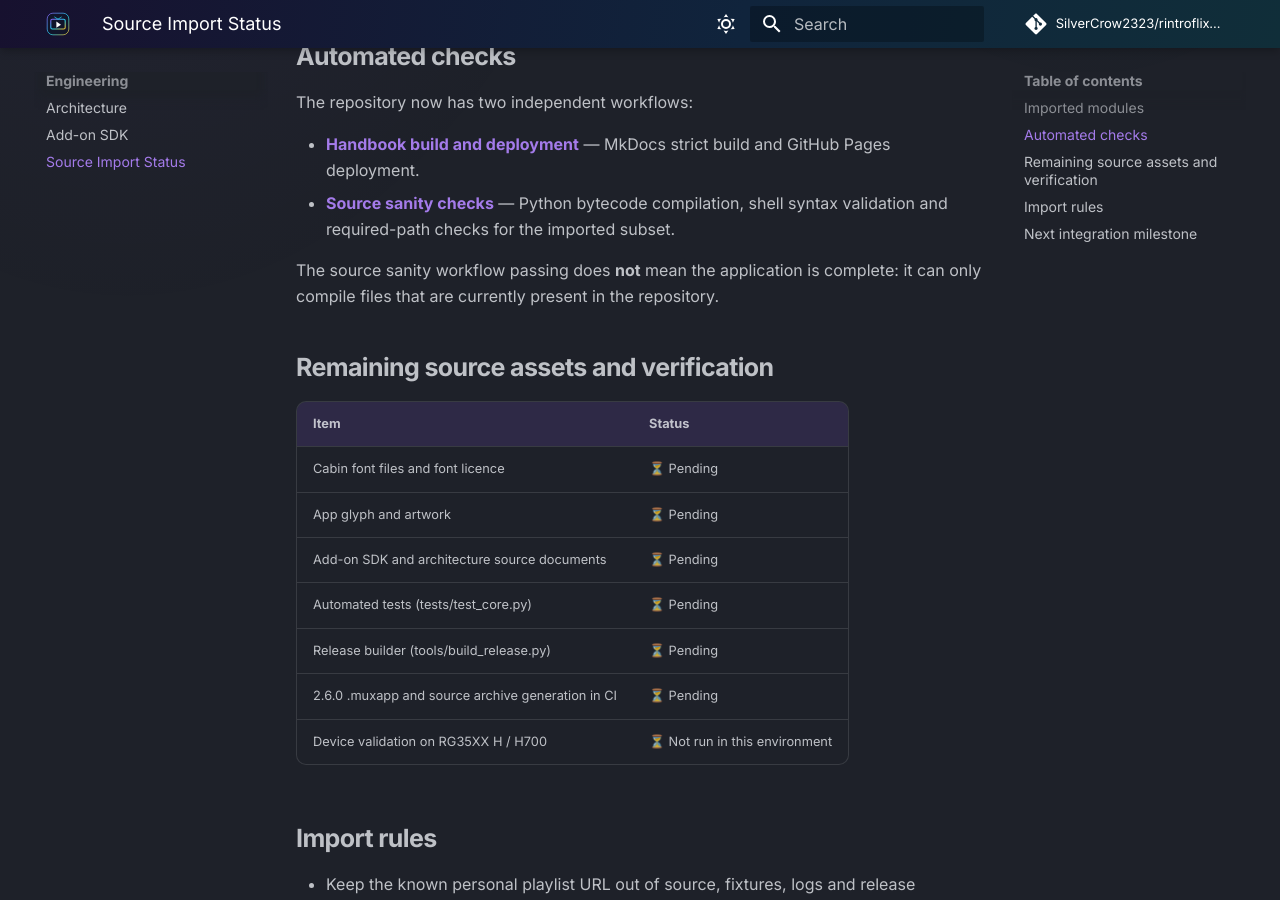
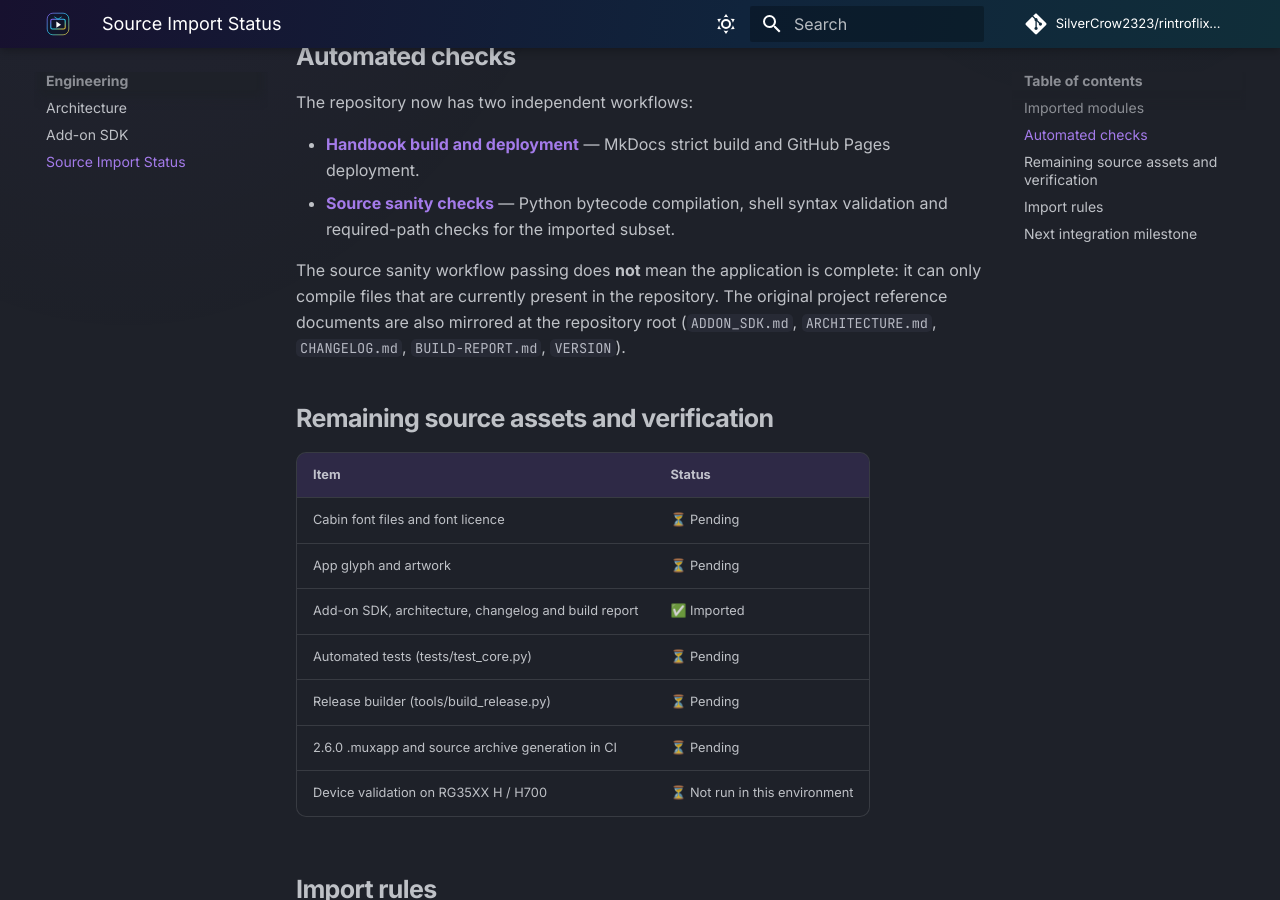
Before and after one commit to SilverCrow2323/rintroflix-muos, an MkDocs documentation site: the page built from docs/source-import.md, in a window 1280 px wide and 900 px high, scrolled down 1181 px. Built offline with MkDocs 1.6.1 and Material for MkDocs 9.7.7, drawn with Linux system fonts in a browser that asks for light colours; comment, search, counter and statistics services are not loaded.

Commit message:
docs: update imported project reference inventory

```diff
--- a/docs/source-import.md
+++ b/docs/source-import.md
@@ -30,7 +30,7 @@ The repository now has two independent workflows:
 - [Handbook build and deployment](https://github.com/SilverCrow2323/rintroflix-muos/actions/workflows/docs.yml) — MkDocs strict build and GitHub Pages deployment.
 - [Source sanity checks](https://github.com/SilverCrow2323/rintroflix-muos/actions/workflows/source-checks.yml) — Python bytecode compilation, shell syntax validation and required-path checks for the imported subset.
 
-The source sanity workflow passing does **not** mean the application is complete: it can only compile files that are currently present in the repository.
+The source sanity workflow passing does **not** mean the application is complete: it can only compile files that are currently present in the repository. The original project reference documents are also mirrored at the repository root (`ADDON_SDK.md`, `ARCHITECTURE.md`, `CHANGELOG.md`, `BUILD-REPORT.md`, `VERSION`).
 
 ## Remaining source assets and verification
 
@@ -38,7 +38,7 @@ The source sanity workflow passing does **not** mean the application is complete
 |---|---|
 | Cabin font files and font licence | ⏳ Pending |
 | App glyph and artwork | ⏳ Pending |
-| Add-on SDK and architecture source documents | ⏳ Pending |
+| Add-on SDK, architecture, changelog and build report | ✅ Imported |
 | Automated tests (tests/test_core.py) | ⏳ Pending |
 | Release builder (tools/build_release.py) | ⏳ Pending |
 | 2.6.0 .muxapp and source archive generation in CI | ⏳ Pending |
```
